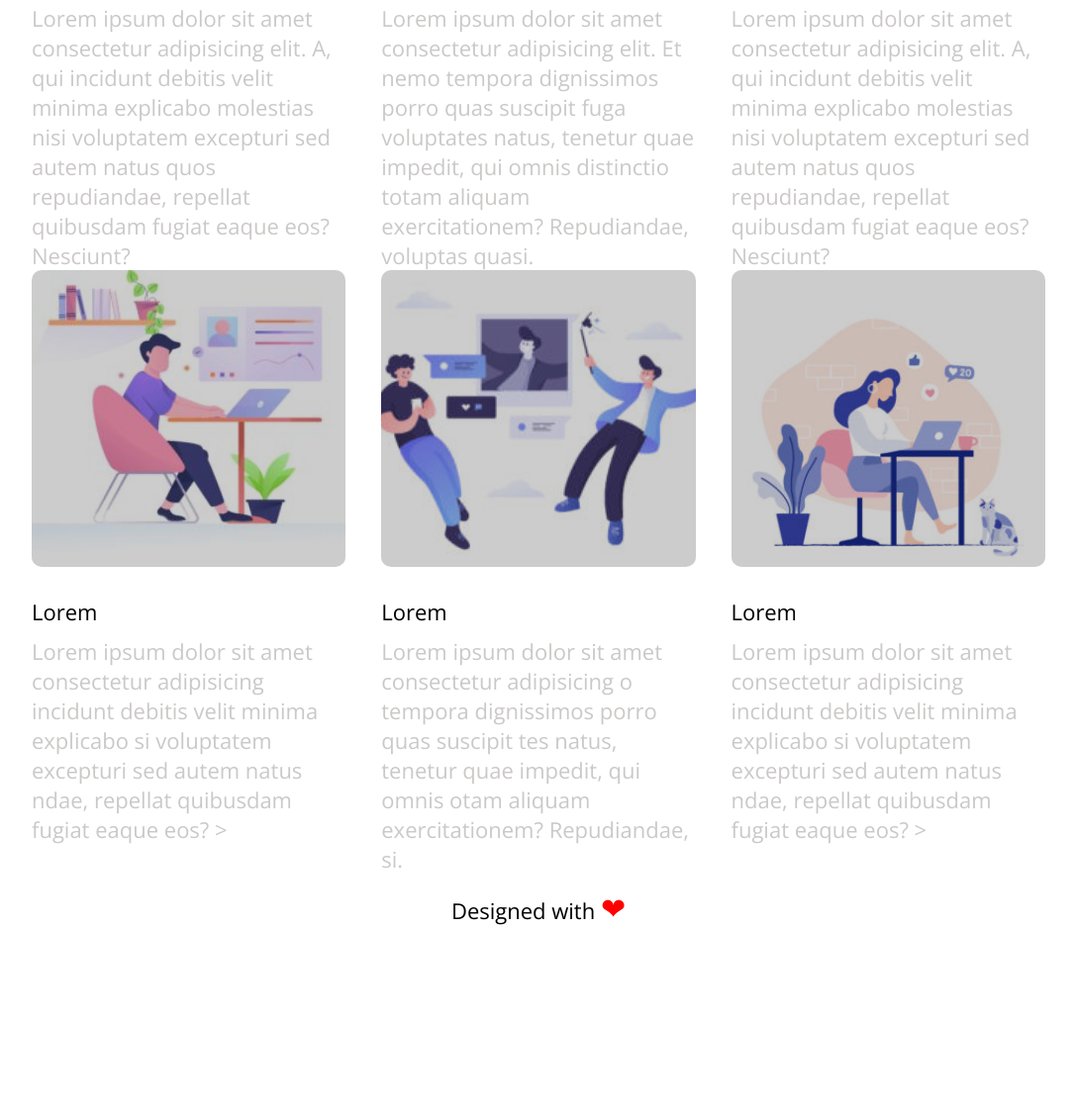
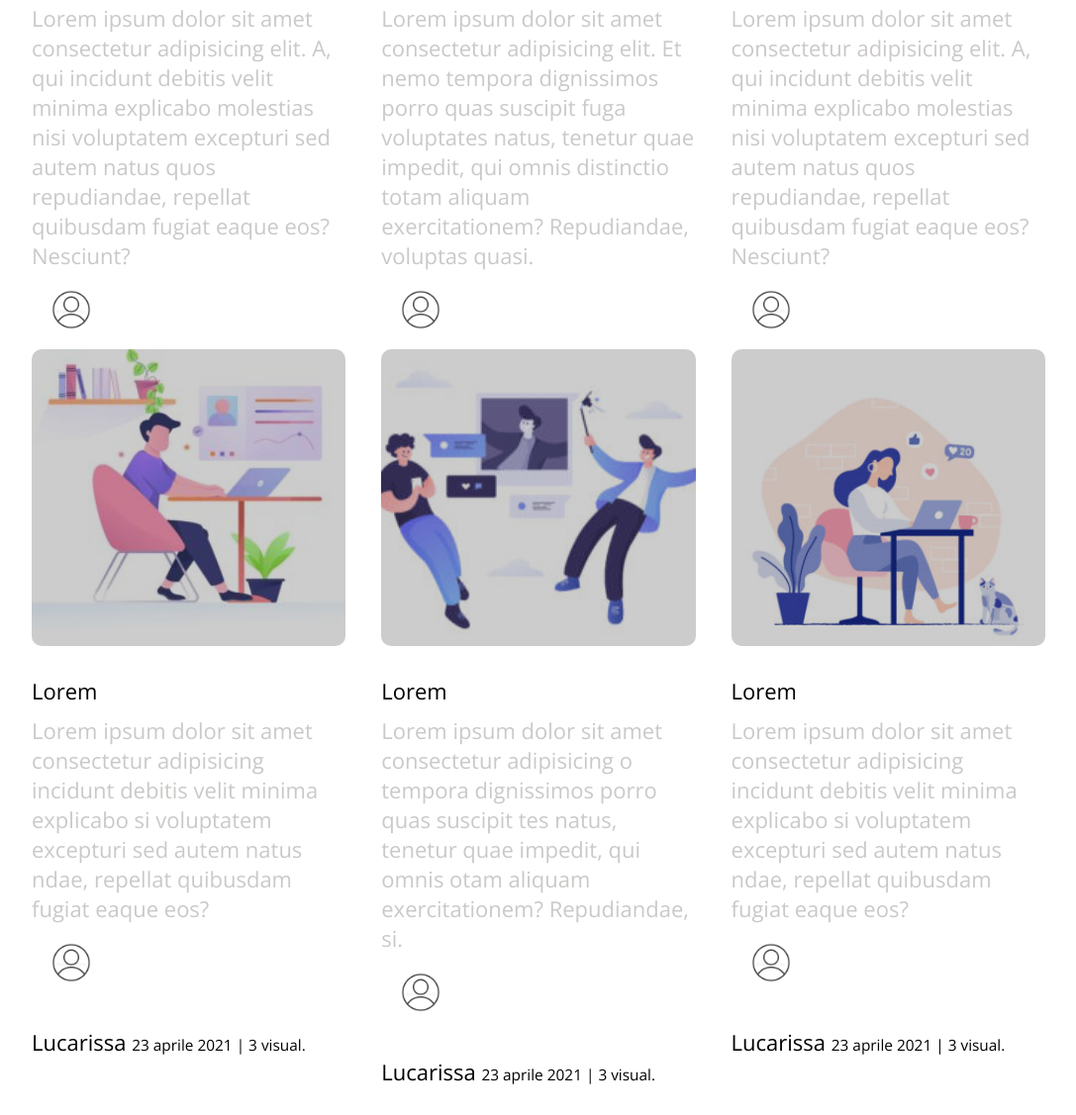
Before and after one commit to Luca-Riz/htmlcss-wp, a plain HTML site: page bonus/index.html in a window 1280 px wide. Shown: the part 1466-2593 px from the top of the page at 99% size, without its empty margins (96-1183 px from the left). Before the commit the page ends 2421 px from the top, so only its background shows below. Drawn offline with nearby package versions, Linux system fonts and the light colour scheme.

Commit message:
add avatar

```diff
--- a/bonus/css/style.css
+++ b/bonus/css/style.css
@@ -34,6 +34,26 @@
 
 .img span {
     font-size: 23px;
+}
+
+.avatar {
+    height: 80px;
+    width: 100%;
+}
+
+.avatar img {
+    height: 80px;
+    vertical-align: middle;
+}
+
+.avatar div {
+    display: inline-block;
+    line-height: 80px;
+    vertical-align: middle;
+}
+
+small {
+    font-size: 70%;
 }
 
 /* attenzione più selettori */
--- a/bonus/index.html
+++ b/bonus/index.html
@@ -70,6 +70,14 @@
                     </div>
                     <span>Lorem</span>
                     <p>Lorem ipsum dolor sit amet consectetur adipisicing elit. A, qui incidunt debitis velit minima explicabo molestias nisi voluptatem excepturi sed autem natus quos repudiandae, repellat quibusdam fugiat eaque eos? Nesciunt?</p>
+
+                    <!-- avatar -->
+                    <div class="avatar">
+                        <img src="img/avatar.jpg" alt="avatar">
+                        <div>Lucarissa <small> 23 aprile 2021 | 3 visual.</small></div>
+                    </div>
+                    <!-- fine avatar -->
+
                 </aside>
                 <!-- fine aside left -->
 
@@ -81,6 +89,13 @@
                     </div>
                     <span>Lorem</span>
                     <p>Lorem ipsum dolor sit amet consectetur adipisicing elit. Et nemo tempora dignissimos porro quas suscipit fuga voluptates natus, tenetur quae impedit, qui omnis distinctio totam aliquam exercitationem? Repudiandae, voluptas quasi.</p>
+
+                    <!-- avatar -->
+                    <div class="avatar">
+                        <img src="img/avatar.jpg" alt="avatar">
+                        <div>Lucarissa <small> 23 aprile 2021 | 3 visual.</small></div>
+                    </div>
+                    <!-- fine avatar -->
 
                 </section>
                 <!-- fine section center -->
@@ -94,14 +109,21 @@
                     <span>Lorem</span>
                     <p>Lorem ipsum dolor sit amet consectetur adipisicing elit. A, qui incidunt debitis velit minima explicabo molestias nisi voluptatem excepturi sed autem natus quos repudiandae, repellat quibusdam fugiat eaque eos? Nesciunt?</p>
 
+                    <!-- avatar -->
+                    <div class="avatar">
+                        <img src="img/avatar.jpg" alt="avatar">
+                        <div>Lucarissa <small> 23 aprile 2021 | 3 visual.</small></div>
+                    </div>
+                    <!-- fine avatar -->
+
                 </aside>
+
                 <!-- fine aside right -->
 
+            </div>
+            <!-- fine main line 1-->
 
-            </div>
-            <!-- fine main line -->
-
-            <!-- inizio main line -->
+            <!-- inizio main line 2-->
             <div class="line-2">
 
                 <!-- inizio aside left -->
@@ -110,7 +132,15 @@
                         <div class="opacity"></div>
                     </div>
                     <span>Lorem</span>
-                    <p>Lorem ipsum dolor sit amet consectetur adipisicing  incidunt debitis velit minima explicabo si voluptatem excepturi sed autem natus ndae, repellat quibusdam fugiat eaque eos? >
+                    <p>Lorem ipsum dolor sit amet consectetur adipisicing  incidunt debitis velit minima explicabo si voluptatem excepturi sed autem natus ndae, repellat quibusdam fugiat eaque eos? </p>
+
+                    <!-- avatar -->
+                    <div class="avatar">
+                        <img src="img/avatar.jpg" alt="avatar">
+                        <div>Lucarissa <small> 23 aprile 2021 | 3 visual.</small></div>
+                    </div>
+                    <!-- fine avatar -->
+
                 </aside>
                 <!-- fine aside left -->
 
@@ -122,6 +152,12 @@
                     </div>
                        <span>Lorem</span>
                         <p>Lorem ipsum dolor sit amet consectetur adipisicing o tempora dignissimos porro quas suscipit tes natus, tenetur quae impedit, qui omnis otam aliquam exercitationem? Repudiandae, si.</p>
+                        <!-- avatar -->
+                    <div class="avatar">
+                        <img src="img/avatar.jpg" alt="avatar">
+                        <div>Lucarissa <small> 23 aprile 2021 | 3 visual.</small></div>
+                    </div>
+                    <!-- fine avatar -->
 
                 </section>
                     <!-- fine section center -->
@@ -133,25 +169,23 @@
                         <div class="opacity"></div>
                     </div>
                     <span>Lorem</span>
-                    <p>Lorem ipsum dolor sit amet consectetur adipisicing  incidunt debitis velit minima explicabo si voluptatem excepturi sed autem natus ndae, repellat quibusdam fugiat eaque eos? >
+                    <p>Lorem ipsum dolor sit amet consectetur adipisicing  incidunt debitis velit minima explicabo si voluptatem excepturi sed autem natus ndae, repellat quibusdam fugiat eaque eos? </p>
 
+                        <!-- avatar -->
+                        <div class="avatar">
+                            <img src="img/avatar.jpg" alt="avatar">
+                            <div>Lucarissa <small> 23 aprile 2021 | 3 visual.</small></div>
+                        </div>
+                        <!-- fine avatar -->
 
                     </aside>
-                <!-- fine main line -->
                     <!-- fine aside right -->
 
             </div>
-
-
+            <!-- fine main line 2 -->
 
         </main>
         <!-- fine main -->
-
-        <!-- inizio footer -->
-        <footer>
-            <span>Designed with <span class="heart">&#10084;</span></span>
-        </footer>
-        <!-- fine footer -->
 
     </div>
     <!-- fine container di tutto -->
```
Also changed, not shown: bonus/img/avatar.jpg (added). Lines whose indentation alone changed are shown as unchanged.
